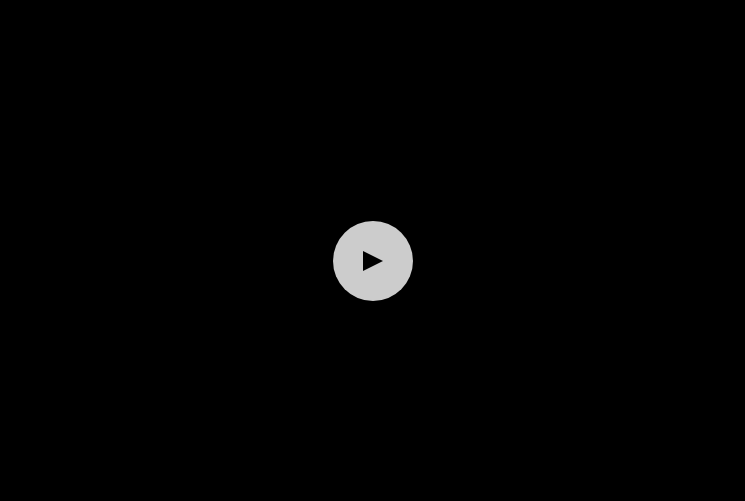
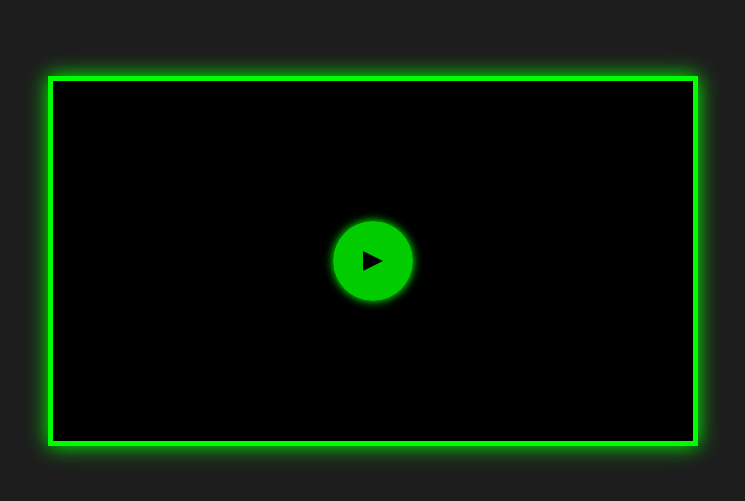
Before and after one commit to nijanthan-elangovan/Portfolio-Landing-Page, a plain HTML site: page my-aim.html in a window 1280 px wide. Shown: the part 139-640 px from the top of the page, without its empty margins (267-1012 px from the left). Drawn offline with Linux system fonts and the light colour scheme; a web font is replaced by a local one.

Commit message:
style change

```diff
--- a/my-aim.html
+++ b/my-aim.html
@@ -11,27 +11,31 @@
         justify-content: center;
         align-items: center;
         height: 100vh;
-        background-color: #000;
+        background-color: #1d1d1d;
         color: #fff;
-        font-family: Arial, sans-serif;
+        font-family: "Minecraftia", Arial, sans-serif;
       }
       .video-container {
         position: relative;
         width: 100%;
         max-width: 640px;
         aspect-ratio: 16 / 9;
+        border: 5px solid #00ff00;
+        background: #000;
+        box-shadow: 0 0 20px #00ff00;
       }
       video {
         width: 100%;
         height: 100%;
         display: none;
       }
-      .play-button {
+      .play-button,
+      .replay-button {
         position: absolute;
         top: 50%;
         left: 50%;
         transform: translate(-50%, -50%);
-        background: rgba(255, 255, 255, 0.8);
+        background: rgba(0, 255, 0, 0.8);
         border: none;
         border-radius: 50%;
         width: 80px;
@@ -40,8 +44,10 @@
         justify-content: center;
         align-items: center;
         cursor: pointer;
+        box-shadow: 0 0 10px #00ff00;
       }
-      .play-button:after {
+      .play-button:after,
+      .replay-button:after {
         content: "";
         display: block;
         width: 0;
@@ -50,16 +56,25 @@
         border-top: 10px solid transparent;
         border-bottom: 10px solid transparent;
       }
+      .replay-button {
+        display: none;
+      }
     </style>
+    <link
+      href="https://fonts.googleapis.com/css2?family=Minecraftia&display=swap"
+      rel="stylesheet"
+    />
   </head>
   <body>
     <div class="video-container">
       <video id="funnyVideo" src="files/my-aim.mp4" preload="metadata"></video>
       <button class="play-button" id="playButton"></button>
+      <button class="replay-button" id="replayButton"></button>
     </div>
 
     <script>
       const playButton = document.getElementById("playButton");
+      const replayButton = document.getElementById("replayButton");
       const video = document.getElementById("funnyVideo");
 
       playButton.addEventListener("click", () => {
@@ -67,6 +82,16 @@
         playButton.style.display = "none";
         video.play();
       });
+
+      video.addEventListener("ended", () => {
+        replayButton.style.display = "flex";
+      });
+
+      replayButton.addEventListener("click", () => {
+        replayButton.style.display = "none";
+        video.currentTime = 0;
+        video.play();
+      });
     </script>
   </body>
 </html>
```
